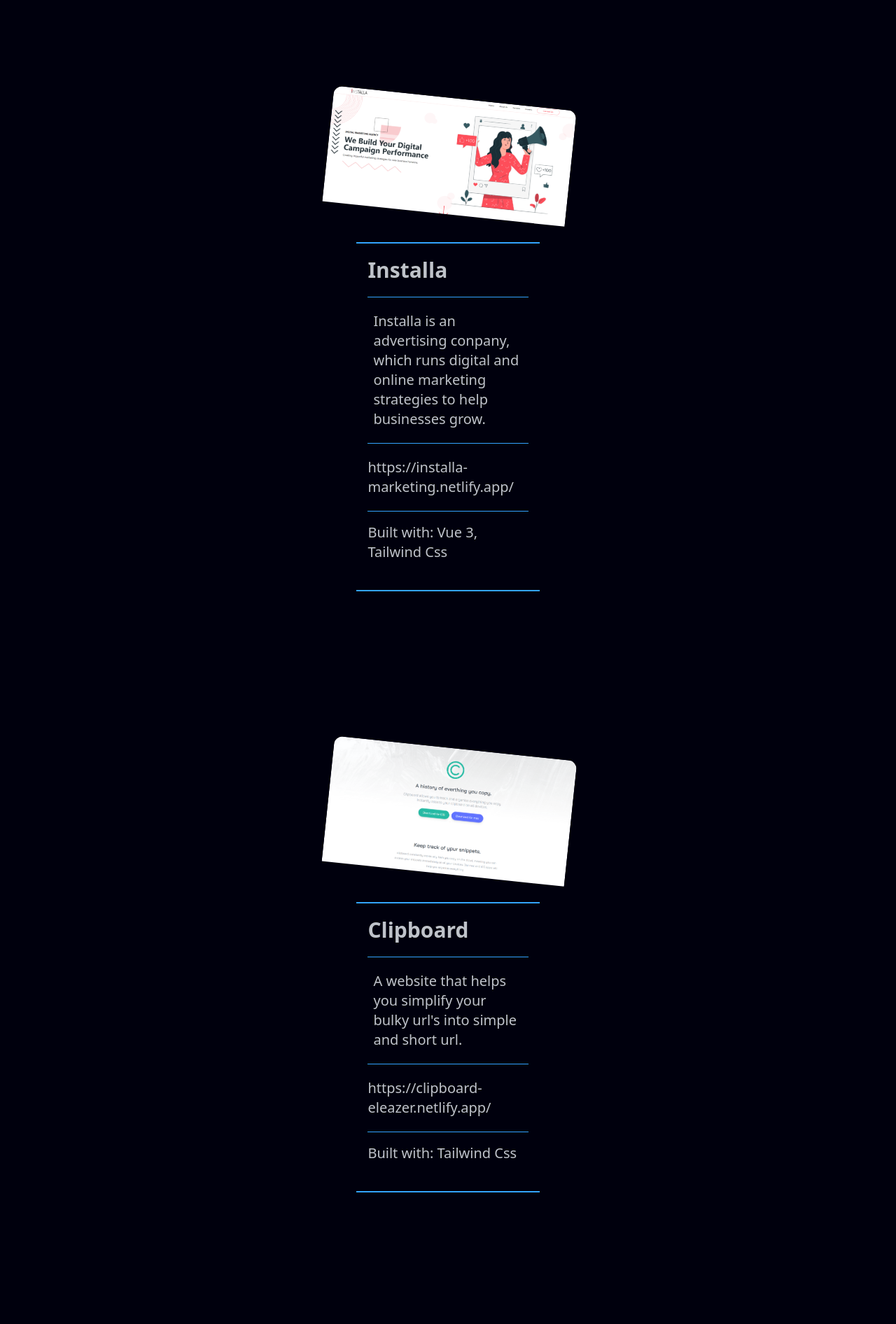
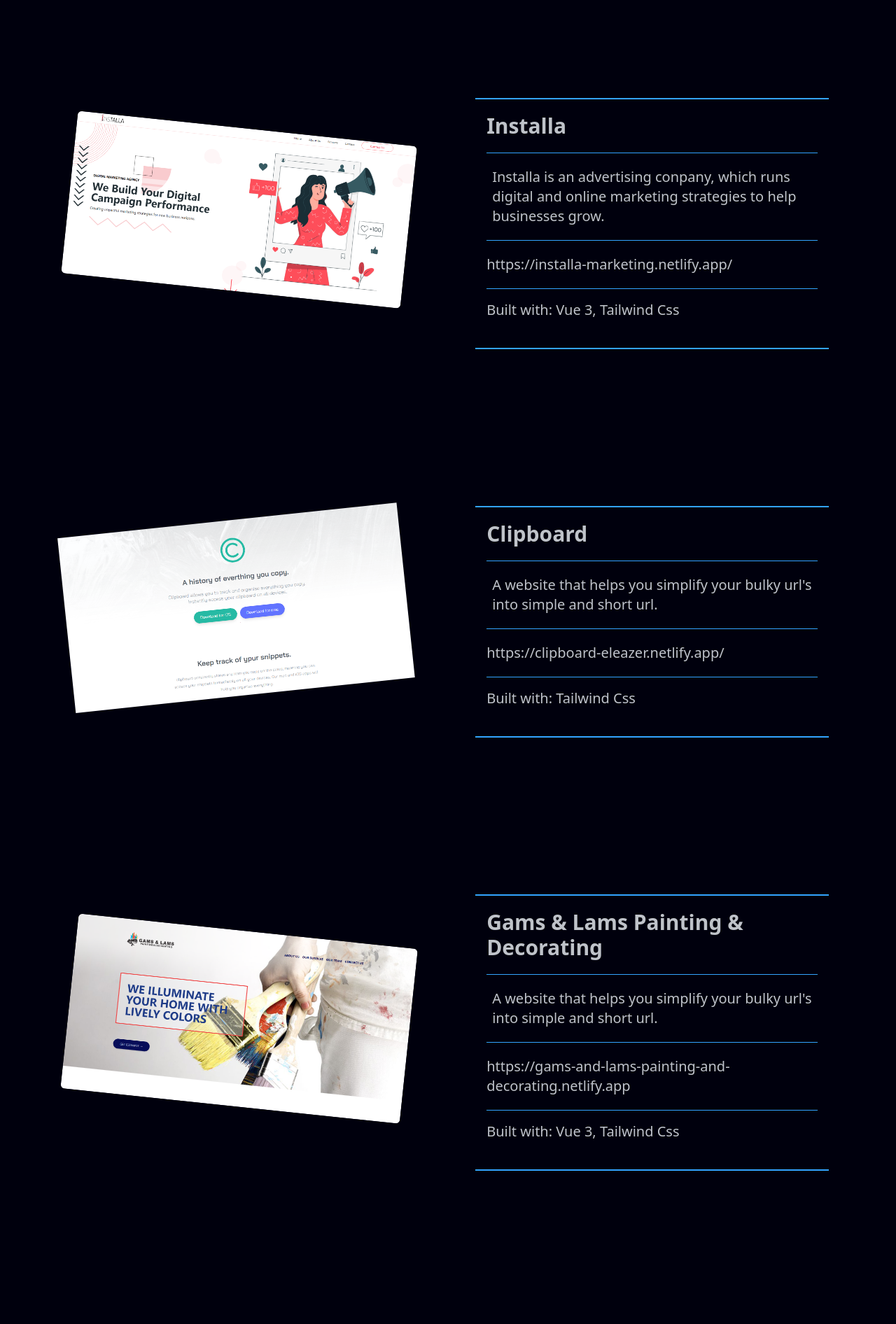
Before and after one commit to abbey-eleazer/portfolio, a Vue app: page / in a window 1280 px wide. Shown: the part 1540-3432 px from the top of the page at 70% size. Built offline with nearby package versions, Linux system fonts and the light colour scheme.

Commit message:
responsive projects done

```diff
--- a/src/components/ProjectFive.vue
+++ b/src/components/ProjectFive.vue
@@ -1,21 +1,29 @@
 
 
+
+<script setup>
+</script>
+
 <template>
-  <div class="flex items-center justify-evenly mx-auto mt-12 w-[100%] md:w-[80%] md:mt-32 md:pb-24 flex-col">
+     <div class=" flex flex-col lg:flex-row items-center lg:gap-24 mx-auto mt-12 pb-10 w-[100%]  md:mt-32 md:pb-24 ">
 
-   <div class=" w-[80%] rounded-md pb-10 md:w-[40%] md:rounded-xl object-contain overflow-hidden transform rotate-6">
- <img src="../../images/Fylo.png" alt="">
+      <div class=" w-[100%] pb-10 px-5 lg:px-0 rotate-6">
+    <img class="rounded-md" src="../../images/Fylo.png" alt="img">
       </div>
-     <div class="h-full w-full px-4 md:w-[30%] border-2 border-l-0 border-r-0 py-5 md:px-4 border-colorTertiary">
+
+      <!-- Text  -->
+        <div class="h-full w-full px-4 border-2 border-l-0 border-r-0 py-5 md:px-4 border-colorTertiary">
+
           <h4 class="text-colorText font-bold text-xl md:text-3xl border-b border-colorTertiary pb-5">Fylo</h4>
           <p class="text-colorText text-sm p-2 md:text-xl md:pt-5 md:pb-5 border-b border-colorTertiary mb-5">
-        A website that helps you simplify your bulky url's into simple and short url.
+           Installa is an advertising conpany, which runs digital and online marketing strategies to help businesses grow.
           </p>
-       <a href="https://fylo-eleazer.netlify.app" class="hover:text-colorSecondary text-colorText text-sm md:text-xl">https://fylo-eleazer.netlify.app</a>
+          <a href="https://fylo-eleazer.netlify.app/" class="hover:text-colorSecondary text-colorText text-sm md:text-xl">https://fylo-eleazer.netlify.app/</a>
           <p class="pt-4 md:pb-5 pb-2 mt-5 border-t border-colorTertiary  text-colorText text-sm md:text-xl">
-         Built with: Tailwind Css
+            Built with: Vue 3, Tailwind Css
           </p>
         </div>
         <slot></slot>
       </div>
+
 </template>
--- a/src/components/ProjectFour.vue
+++ b/src/components/ProjectFour.vue
@@ -1,21 +1,29 @@
+
+
+<script setup>
+</script>
 
 
 <template>
-  <div class="flex items-center justify-evenly mx-auto mt-12 pb-10 w-[100%] md:w-[80%] md:mt-32 md:pb-24 flex-col">
 
-   <div class=" w-[80%] rounded-md pb-10 md:w-[40%] md:rounded-xl object-contain overflow-hidden transform rotate-6">
+  <div class=" flex flex-col lg:flex-row items-center lg:gap-24 mx-auto mt-12 pb-10 w-[100%]  md:mt-32 md:pb-24">
+
+    <div class=" w-[100%] pb-10 px-5 lg:px-0 rotate-[-6deg]">
  <img src="../../images/Loopstudio.png" alt="">
    </div>
-     <div class="h-full w-full px-4 md:w-[30%] border-2 border-l-0 border-r-0 py-5 md:px-4 border-colorTertiary">
+
+      <!-- Text  -->
+      <div class="h-full w-full px-4 border-2 border-l-0 border-r-0 py-5 md:px-4 border-colorTertiary">
+
 <h4 class="text-colorText font-bold text-xl md:text-3xl border-b border-colorTertiary pb-5">Loop Studio</h4>
 <p class="text-colorText text-sm p-2 md:text-xl md:pt-5 md:pb-5 border-b border-colorTertiary mb-5">
-        A website that helps you simplify your bulky url's into simple and short url.
+  YOu number one website for tech related blogs and latest tech gadgets.
 </p>
 <a href="https://loopstudios-eleazer.netlify.app" class="hover:text-colorSecondary text-colorText text-sm md:text-xl">https://loopstudios-eleazer.netlify.app</a>
 <p class="pt-4 md:pb-5 pb-2 mt-5 border-t border-colorTertiary  text-colorText text-sm md:text-xl">
   Built with: Tailwind Css
 </p>
 </div>
-     <slot></slot>
    </div>
+
 </template>
--- a/src/components/ProjectOne.vue
+++ b/src/components/ProjectOne.vue
@@ -1,10 +1,16 @@
+<script setup>
+</script>
+
 <template>
-     <div class="flex items-center justify-evenly mx-auto mt-12 pb-10 w-[100%] md:w-[80%] md:mt-32 md:pb-24 flex-col">
+     <div class=" flex flex-col lg:flex-row items-center lg:gap-24 mx-auto mt-12 pb-10 w-[100%]  md:mt-32 md:pb-24 ">
 
-      <div class=" w-[80%] rounded-md pb-10 md:w-[40%] md:rounded-xl object-contain overflow-hidden transform rotate-6">
-    <img src="../../images/Installa.png" alt="img">
+      <div class=" w-[100%] pb-10 px-5 lg:px-0 rotate-6">
+    <img class="rounded-md" src="../../images/Installa.png" alt="img">
       </div>
-        <div class="h-full w-full px-4 md:w-[30%] border-2 border-l-0 border-r-0 py-5 md:px-4 border-colorTertiary">
+
+      <!-- Text  -->
+        <div class="h-full w-full px-4 border-2 border-l-0 border-r-0 py-5 md:px-4 border-colorTertiary">
+
           <h4 class="text-colorText font-bold text-xl md:text-3xl border-b border-colorTertiary pb-5">Installa</h4>
           <p class="text-colorText text-sm p-2 md:text-xl md:pt-5 md:pb-5 border-b border-colorTertiary mb-5">
            Installa is an advertising conpany, which runs digital and online marketing strategies to help businesses grow.
@@ -16,4 +22,5 @@
         </div>
         <slot></slot>
       </div>
+
 </template>
--- a/src/components/ProjectThree.vue
+++ b/src/components/ProjectThree.vue
@@ -1,21 +1,27 @@
 
+<script setup>
+</script>
 
 <template>
-  <div class="flex items-center justify-evenly mx-auto mt-12 pb-10 w-[100%] md:w-[80%] md:mt-32 md:pb-24 flex-col">
+     <div class=" flex flex-col lg:flex-row items-center lg:gap-24 mx-auto mt-12 pb-10 w-[100%]  md:mt-32 md:pb-24 ">
 
-   <div class=" w-[80%] rounded-md pb-10 md:w-[40%] md:rounded-xl object-contain overflow-hidden transform rotate-6">
- <img src="../../images/gams-and-lams.png" alt="">
+      <div class=" w-[100%] pb-10 px-5 lg:px-0 rotate-6">
+    <img class="rounded-md" src="../../images/gams-and-lams.png" alt="img">
       </div>
-     <div class="h-full w-full px-4 md:w-[30%] border-2 border-l-0 border-r-0 py-5 md:px-4 border-colorTertiary">
+
+      <!-- Text  -->
+        <div class="h-full w-full px-4 border-2 border-l-0 border-r-0 py-5 md:px-4 border-colorTertiary">
+
           <h4 class="text-colorText font-bold text-xl md:text-3xl border-b border-colorTertiary pb-5">Gams & Lams Painting & Decorating</h4>
           <p class="text-colorText text-sm p-2 md:text-xl md:pt-5 md:pb-5 border-b border-colorTertiary mb-5">
             A website that helps you simplify your bulky url's into simple and short url.
           </p>
           <a href="https://gams-and-lams-painting-and-decorating.netlify.app" class="hover:text-colorSecondary text-colorText text-sm md:text-xl">https://gams-and-lams-painting-and-decorating.netlify.app</a>
           <p class="pt-4 md:pb-5 pb-2 mt-5 border-t border-colorTertiary  text-colorText text-sm md:text-xl">
-         Built with: Tailwind Css
+            Built with: Vue 3, Tailwind Css
           </p>
         </div>
         <slot></slot>
       </div>
+
 </template>
--- a/src/components/ProjectTwo.vue
+++ b/src/components/ProjectTwo.vue
@@ -1,11 +1,18 @@
+<script setup>
+</script>
+
 
 <template>
-  <div class="flex items-center justify-evenly mx-auto mt-12 pb-10 w-[100%] md:w-[80%] md:mt-32 md:pb-24 flex-col">
 
-   <div class=" w-[80%] rounded-md pb-10 md:w-[40%] md:rounded-xl object-contain overflow-hidden transform rotate-6">
+  <div class=" flex flex-col lg:flex-row items-center lg:gap-24 mx-auto mt-12 pb-10 w-[100%]  md:mt-32 md:pb-24">
+
+    <div class=" w-[100%] pb-10 px-5 lg:px-0 rotate-[-6deg]">
  <img src="../../images/clipboard.png" alt="">
    </div>
-     <div class="h-full w-full px-4 md:w-[30%] border-2 border-l-0 border-r-0 py-5 md:px-4 border-colorTertiary">
+
+      <!-- Text  -->
+      <div class="h-full w-full px-4 border-2 border-l-0 border-r-0 py-5 md:px-4 border-colorTertiary">
+
 <h4 class="text-colorText font-bold text-xl md:text-3xl border-b border-colorTertiary pb-5">Clipboard</h4>
 <p class="text-colorText text-sm p-2 md:text-xl md:pt-5 md:pb-5 border-b border-colorTertiary mb-5">
   A website that helps you simplify your bulky url's into simple and short url.
@@ -15,6 +22,6 @@
   Built with: Tailwind Css
 </p>
 </div>
-     <slot></slot>
    </div>
+
 </template>
--- /dev/null
+++ b/src/components/ProjectsCard.vue
@@ -0,0 +1,8 @@
+<template>
+  <div class=" flex flex-col lg:flex-row items-center lg:gap-24 mx-auto mt-12 pb-10 w-[100%]  md:mt-32 md:pb-24 ">
+
+   <!-- Text  -->
+
+     <slot></slot>
+   </div>
+</template>
--- a/src/components/SkillsSection.vue
+++ b/src/components/SkillsSection.vue
@@ -47,12 +47,12 @@
       </div>
         <h3 class="text-colorText text-lg md:text-2xl font-semibold text-center capitalize">vue</h3>
       </li>
-      <li class=" flex flex-col w-[6rem] h-[8rem] items-center">
+      <!-- <li class=" flex flex-col w-[6rem] h-[8rem] items-center">
         <div class="w-[5rem] h-[5rem] object-contain flex justify-center items-center pb-4">
         <img class="w-[8rem] object-fill" src="../../images/react-removebg-preview.png" alt="">
       </div>
         <h3 class="text-colorText text-lg md:text-2xl font-semibold text-center capitalize">react</h3>
-      </li>
+      </li> -->
       <li class=" flex flex-col w-[6rem] h-[8rem] items-center">
         <div class="w-[5rem] h-[5rem] object-contain flex justify-center items-center pb-4">
         <img src="../../images/ts-removebg-preview.png" alt="">
@@ -110,12 +110,12 @@
       </div>
         <h3 class="text-colorText text-lg md:text-2xl font-semibold text-center capitalize">vue</h3>
       </li>
-      <li class=" flex flex-col w-[6rem] h-[8rem] items-center">
+      <!-- <li class=" flex flex-col w-[6rem] h-[8rem] items-center">
         <div class="w-[5rem] h-[5rem] object-contain flex justify-center items-center pb-4">
         <img class="w-[8rem] object-fill" src="../../images/react-removebg-preview.png" alt="">
       </div>
         <h3 class="text-colorText text-lg md:text-2xl font-semibold text-center capitalize">react</h3>
-      </li>
+      </li> -->
       <li class=" flex flex-col w-[6rem] h-[8rem] items-center">
         <div class="w-[5rem] h-[5rem] object-contain flex justify-center items-center pb-4">
         <img src="../../images/ts-removebg-preview.png" alt="">
```
Also changed, not shown: 1 other file (tests, documents, lock files or other folders). Lines whose indentation alone changed are shown as unchanged.
